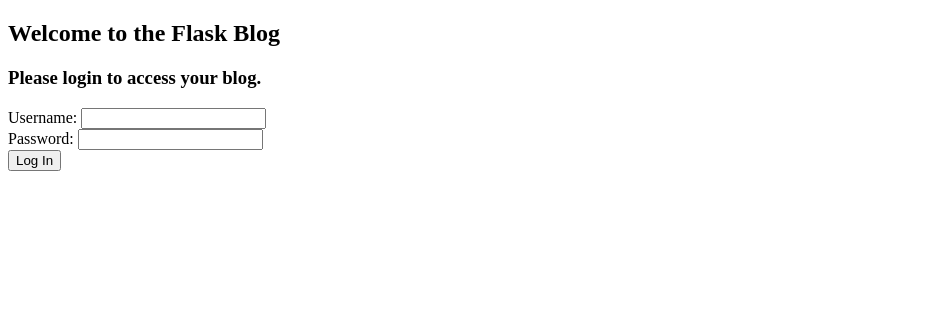
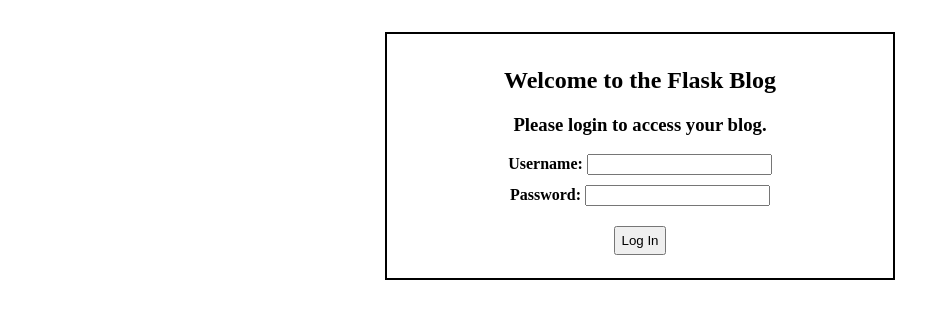
Before and after one commit to dbrownski/real-python, a Flask app: template flask-blog/templates/login.html in a window 1280 px wide. Shown: the top 319 px of the page, without its empty margins (0-950 px from the left). Run offline with Flask 2, Linux system fonts and the light colour scheme; the template is opened without the code that fills it, so the values that code supplies are empty.

Commit message:
flask 105

```diff
--- /dev/null
+++ b/flask-blog/static/css/styles.css
@@ -0,0 +1,39 @@
+.container {
+    background: f4f4f4;
+    margin: 2em auto;
+    padding: 0.8em;
+    width: 30em;
+    border: 2px solid #000;
+}
+
+.login-wrapper {
+    text-align: center;
+
+}
+
+label {
+    display: block;
+    margin-bottom: 5px;
+    font-weight: bold;
+}
+
+.login-wrapper label {
+    display: inline-block;
+}
+
+input {
+    margin-bottom: 10px;
+
+}
+button {
+    padding: 5px;
+    margin:  10px 0;
+
+}
+
+.flash,.error {
+    background: #000;
+    color: #fff;
+    padding: 0.5em;
+
+}
--- a/flask-blog/templates/template.html
+++ b/flask-blog/templates/template.html
@@ -1,6 +1,7 @@
 <!DOCTYPE html>
 <html lang="en">
 <head>
+    <link rel="stylesheet" href="{{ url_for('static', filename='css/styles.css') }}">
     <meta charset="UTF-8">
     <title>Welcome Friends</title>
 </head>
```
Also changed, not shown: flask-blog/blog.py (+37 -2 lines), flask-blog/templates/main.html (+26 -0 lines), flask-blog/blog.db.
